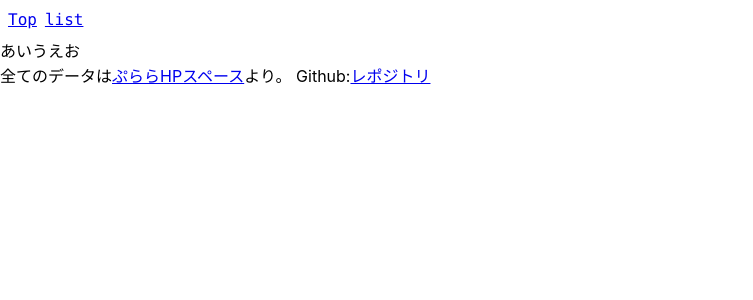
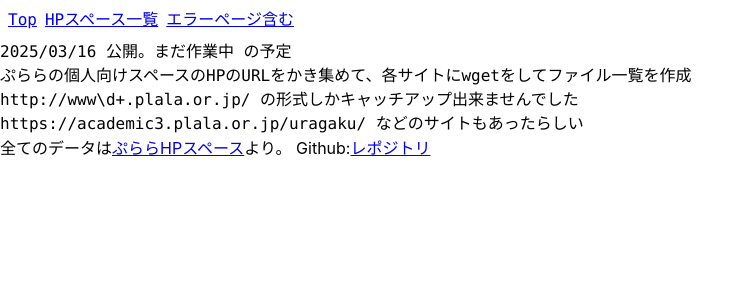
Before and after one commit to fushihara/plala-archive, a Next.js app: page / in a window 1280 px wide. Shown: the top 300 px of the page, without its empty margins (0-753 px from the left). Built offline with nearby package versions, Linux system fonts and the light colour scheme.

Commit message:
Update layout and pagination: rename links for clarity, enhance pagination URL handling, and improve button states based on data availability

```diff
--- a/src/app/layout.tsx
+++ b/src/app/layout.tsx
@@ -11,7 +11,8 @@ export default function RootLayout({ children, }: Readonly<{ children: React.Rea
       <body className={``} >
         <div className="container mx-auto font-mono flex gap-2 p-2">
           <Link2 className="reset" href="/">Top</Link2>
-          <Link2 className="reset" href="/list/has-contents-page-1">list</Link2>
+          <Link2 className="reset" href="/list/has-contents-page-1">HPスペース一覧</Link2>
+          <Link2 className="reset" href="/list/include-error-page-1">エラーページ含む</Link2>
         </div>
         {children}
         <div>
--- a/src/app/list/[listId]/_clientTable.tsx
+++ b/src/app/list/[listId]/_clientTable.tsx
@@ -10,7 +10,7 @@ export function ClientTable(
   return (
     <div className="font-mono">
       <div className="container mx-auto">
-        <PagenationElement now={params.data.nowPageCount} max={params.data.totalPageCount} between={3} getUrl={n => `/list/has-contents-page-${n}`}></PagenationElement>
+        <PagenationElement now={params.data.nowPageCount} max={params.data.totalPageCount} between={3} getUrl={n => `/list/${params.data.urlPrefix}-page-${n}`}></PagenationElement>
       </div>
       <table className="border-collapse bg-white text-sm font-light text-gray-900 ">
         <thead className="text-md sticky top-0 bg-gray-100 font-medium">
@@ -27,7 +27,7 @@ export function ClientTable(
         </tbody>
       </table>
       <div className="container mx-auto">
-        <PagenationElement now={params.data.nowPageCount} max={params.data.totalPageCount} between={3} getUrl={n => `/list/has-contents-page-${n}`}></PagenationElement>
+        <PagenationElement now={params.data.nowPageCount} max={params.data.totalPageCount} between={3} getUrl={n => `/list/${params.data.urlPrefix}-page-${n}`}></PagenationElement>
       </div>
     </div>
   );
@@ -53,8 +53,9 @@ function getTableBody(d: PlalaHpListResult["hpDatas"][number]) {
       break;
   }
   let childrenButton: JSX.Element;
-  if (isChildrenOpen) {
-    childrenButton = <button className="reset">▼</button>;
+  if (d.archiveUrls.length == 0) {
+    childrenButton = <button className="reset" disabled>▼</button>;
+  } else if (isChildrenOpen) {
     childrenButton = <button className="reset" onClick={() => setIsChildrenOpen(false)}>△</button>;
   } else {
     childrenButton = <button className="reset" onClick={() => setIsChildrenOpen(true)}>▼</button>;
--- a/src/app/list/[listId]/_pageBuilder.ts
+++ b/src/app/list/[listId]/_pageBuilder.ts
@@ -5,6 +5,9 @@ export type PlalaHpListResult = {
   totalItemCount: number,
   totalPageCount: number,
   nowPageCount: number,
+  // PagenationElementのgetUrl() で渡す文字列。 has-contents などの文字を渡す。
+  // データ構造もうちょっといい感じにしたい
+  urlPrefix: string,
   hpDatas: PlalaHpData[],
 };
 type PlalaHpData = {
@@ -93,6 +96,7 @@ export class PageBuilder {
       totalPageCount: Math.ceil(Number(result.queryCount) / PPV),
       nowPageCount: requestPage.page,
       hpDatas: result.list,
+      urlPrefix: requestPage.type,
     };
   }
 }
--- a/src/app/page.tsx
+++ b/src/app/page.tsx
@@ -5,7 +5,10 @@ export default async function Page() {
   //redirect("/list/has-contents-page-1");
   return (
     <div className="container mx-auto font-mono">
-      あいうえお
+      2025/03/16 公開。まだ作業中 の予定<br />
+      ぷららの個人向けスペースのHPのURLをかき集めて、各サイトにwgetをしてファイル一覧を作成<br />
+      http://www\d+.plala.or.jp/ の形式しかキャッチアップ出来ませんでした<br />
+      https://academic3.plala.or.jp/uragaku/ などのサイトもあったらしい<br />
     </div>
   );
 }
```
